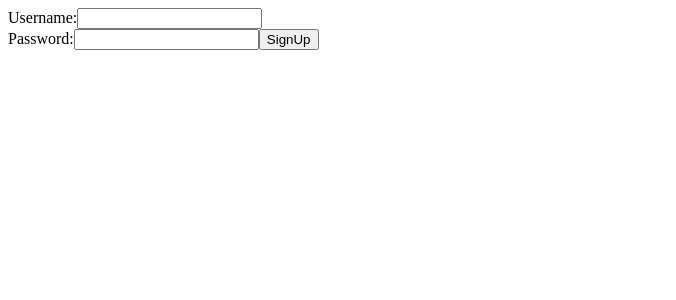
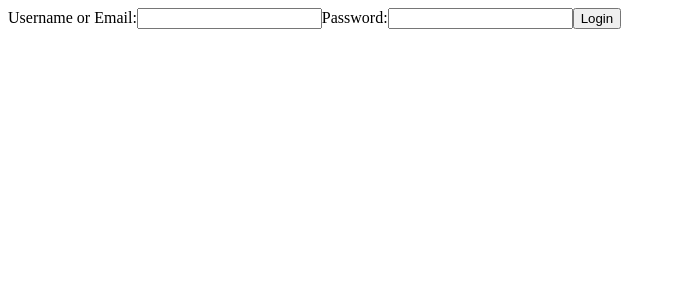
Before and after one commit to YOGESH808/notes-taking-frontend, a React (Create React App) app: page / in a window 1280 px wide. Shown: the top 300 px of the page, without its empty margins (0-676 px from the left). Built offline with nearby package versions, Linux system fonts and the light colour scheme.

Commit message:
login component created

```diff
--- a/src/App.js
+++ b/src/App.js
@@ -1,8 +1,9 @@
+import Login from "./components/Auth/Login";
 import Signup from "./components/Auth/Signup";
 
 function App() {
   return (
-    <Signup/>
+    <Login/>
   );
 }
 
--- a/src/components/Auth/Login.js
+++ b/src/components/Auth/Login.js
@@ -1,7 +1,41 @@
-import React from 'react'
+import React,{useState} from 'react';
+import axios from 'axios';
+export default function Login() {
+	const [formData, setFormData] = useState({
+		usernameOrEmail: '',
+		password: '',
+	});
 
-export default function Login() {
-  return (
-    <div>Login</div>
-  )
+	const handleChange = (e) => {
+		// console.log({...formData},e.target.name);
+		setFormData({ ...formData, [e.target.name]: e.target.value });
+	};
+
+	const handleSubmit = async (e) => {
+		e.preventDefault();
+		try {
+			const requestData = {
+				"username":formData.usernameOrEmail,
+				"password":formData.password
+			}
+			const response = await axios.post('http://localhost:4000/api/auth/login',requestData);
+			console.log(response.data); // Handle success
+		} catch (error) {
+			console.error(error); // Handle error
+		}
+	};
+
+	return (
+		<form onSubmit={handleSubmit}>
+			<label>
+				Username or Email:
+				<input type="text" name="usernameOrEmail" value={formData.usernameOrEmail} onChange={handleChange} />
+			</label>
+			<label>
+				Password:
+				<input type="password" name="password" value={formData.password} onChange={handleChange} />
+			</label>
+			<button type="submit">Login</button>
+		</form>
+	);
 }
```
